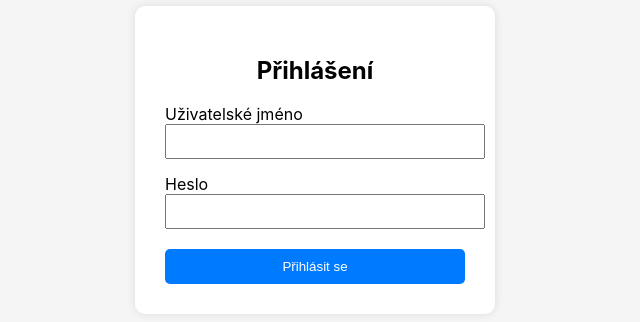
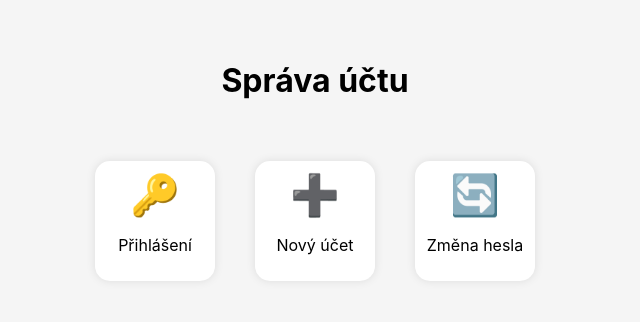
Before and after one commit to vilemgrim/SwiProj_FULL, a React (Create React App) app in the folder src/main/frontend/: page / in a window 1280 px wide. Shown: the part 240-562 px from the top of the page, without its empty margins (325-965 px from the left). Built offline with nearby package versions, Linux system fonts and the light colour scheme.

Commit message:
Frontend:  Tlačítka pro reset hesla, registrace, stránky pro registraci, reset hesla a homepage

```diff
--- a/src/main/frontend/src/App.js
+++ b/src/main/frontend/src/App.js
@@ -1,66 +1,98 @@
 import React, { useState } from "react";
+import LoginPage from "./LoginPage";
+import RegisterPage from "./RegisterPage";
+import ChangePasswordPage from "./ChangePasswordPage";
+import HomePage from "./HomePage";
 
 function App() {
-  const [username, setUsername] = useState("");
-  const [password, setPassword] = useState("");
+    const [page, setPage] = useState("menu"); // menu | login | register | change | home
 
-  const handleSubmit = (e) => {
-    e.preventDefault();
-    console.log("Přihlašovací údaje:", username, password);
-    // sem později přidáme volání na backend
+    // Funkce pro odhlášení
+    const logout = () => {
+        setPage("menu");
     };
 
+    // Přepínání mezi stránkami
+    if (page === "login") return <LoginPage goBack={() => setPage("menu")} onLogin={() => setPage("home")} />;
+    if (page === "register") return <RegisterPage goBack={() => setPage("menu")} />;
+    if (page === "change") return <ChangePasswordPage goBack={() => setPage("menu")} />;
+    if (page === "home") return <HomePage logout={logout} />;
+
+    // Hlavní menu s ikonkami
     return (
         <div style={{
+            height: "100vh",
             display: "flex",
             justifyContent: "center",
             alignItems: "center",
-        height: "100vh",
-        backgroundColor: "#f5f5f5"
+            backgroundColor: "#f5f5f5",
+            flexDirection: "column"
         }}>
-        <form
-            onSubmit={handleSubmit}
+            <h1>Správa účtu</h1>
+
+            <div style={{ display: "flex", gap: "40px", marginTop: "40px" }}>
+
+                {/* LOGIN */}
+                <div
+                    onClick={() => setPage("login")}
                     style={{
-              padding: "30px",
-              borderRadius: "10px",
+                        width: "120px",
+                        height: "120px",
                         backgroundColor: "white",
+                        borderRadius: "15px",
                         boxShadow: "0 0 10px rgba(0,0,0,0.1)",
-              width: "300px"
+                        display: "flex",
+                        justifyContent: "center",
+                        alignItems: "center",
+                        cursor: "pointer",
+                        flexDirection: "column"
                     }}
                 >
-          <h2 style={{ textAlign: "center" }}>Přihlášení</h2>
+                    <span style={{ fontSize: "40px" }}>🔑</span>
+                    <p>Přihlášení</p>
+                </div>
 
-          <label>Uživatelské jméno</label>
-          <input
-              type="text"
-              value={username}
-              onChange={(e) => setUsername(e.target.value)}
-              style={{ width: "100%", padding: "8px", marginBottom: "15px" }}
-          />
-
-          <label>Heslo</label>
-          <input
-              type="password"
-              value={password}
-              onChange={(e) => setPassword(e.target.value)}
-              style={{ width: "100%", padding: "8px", marginBottom: "20px" }}
-          />
-
-          <button
-              type="submit"
+                {/* REGISTER */}
+                <div
+                    onClick={() => setPage("register")}
                     style={{
-                width: "100%",
-                padding: "10px",
-                backgroundColor: "#007bff",
-                color: "white",
-                border: "none",
-                borderRadius: "5px",
-                cursor: "pointer"
+                        width: "120px",
+                        height: "120px",
+                        backgroundColor: "white",
+                        borderRadius: "15px",
+                        boxShadow: "0 0 10px rgba(0,0,0,0.1)",
+                        display: "flex",
+                        justifyContent: "center",
+                        alignItems: "center",
+                        cursor: "pointer",
+                        flexDirection: "column"
                     }}
                 >
-            Přihlásit se
-          </button>
-        </form>
+                    <span style={{ fontSize: "40px" }}>➕</span>
+                    <p>Nový účet</p>
+                </div>
+
+                {/* CHANGE PASSWORD */}
+                <div
+                    onClick={() => setPage("change")}
+                    style={{
+                        width: "120px",
+                        height: "120px",
+                        backgroundColor: "white",
+                        borderRadius: "15px",
+                        boxShadow: "0 0 10px rgba(0,0,0,0.1)",
+                        display: "flex",
+                        justifyContent: "center",
+                        alignItems: "center",
+                        cursor: "pointer",
+                        flexDirection: "column"
+                    }}
+                >
+                    <span style={{ fontSize: "40px" }}>🔄</span>
+                    <p>Změna hesla</p>
+                </div>
+
+            </div>
         </div>
     );
 }
--- /dev/null
+++ b/src/main/frontend/src/ChangePasswordPage.jsx
@@ -0,0 +1,38 @@
+import React, { useState } from "react";
+
+function ChangePasswordPage({ goBack }) {
+    const [username, setUsername] = useState("");
+    const [newPassword, setNewPassword] = useState("");
+
+    const handleChange = (e) => {
+        e.preventDefault();
+        alert("Heslo změněno (zatím bez ukládání)");
+        goBack();
+    };
+
+    return (
+        <div style={{ padding: "40px" }}>
+            <button onClick={goBack}>⬅ Zpět</button>
+            <h2>Změna hesla</h2>
+
+            <form onSubmit={handleChange}>
+                <input
+                    placeholder="Uživatel"
+                    value={username}
+                    onChange={(e) => setUsername(e.target.value)}
+                /><br /><br />
+
+                <input
+                    type="password"
+                    placeholder="Nové heslo"
+                    value={newPassword}
+                    onChange={(e) => setNewPassword(e.target.value)}
+                /><br /><br />
+
+                <button type="submit">Změnit</button>
+            </form>
+        </div>
+    );
+}
+
+export default ChangePasswordPage;
--- /dev/null
+++ b/src/main/frontend/src/HomePage.jsx
@@ -0,0 +1,19 @@
+import React from "react";
+
+function HomePage({ logout }) {
+    return (
+        <div style={{
+            height: "100vh",
+            display: "flex",
+            justifyContent: "center",
+            alignItems: "center",
+            flexDirection: "column",
+            backgroundColor: "#e8f0fe"
+        }}>
+            <h1>Vítej, kolego!</h1>
+            <p>Ahoj.</p>
+        </div>
+    );
+}
+
+export default HomePage;
--- /dev/null
+++ b/src/main/frontend/src/LoginPage.jsx
@@ -0,0 +1,45 @@
+import React, { useState } from "react";
+import HomePage from "./HomePage";
+
+function LoginPage({ goBack }) {
+    const [username, setUsername] = useState("");
+    const [password, setPassword] = useState("");
+    const [loggedIn, setLoggedIn] = useState(false);
+
+    const handleLogin = (e) => {
+        e.preventDefault();
+            if (username === "admin" && password === "1234") {
+            setLoggedIn(true);
+        } else {
+            alert("Špatné přihlašovací údaje!");
+        }
+    };
+
+    if (loggedIn) return <HomePage />;
+
+    return (
+        <div style={{ padding: "40px" }}>
+            <button onClick={goBack}>⬅ Zpět</button>
+            <h2>Přihlášení</h2>
+
+            <form onSubmit={handleLogin}>
+                <input
+                    placeholder="Uživatel"
+                    value={username}
+                    onChange={(e) => setUsername(e.target.value)}
+                /><br /><br />
+
+                <input
+                    type="password"
+                    placeholder="Heslo"
+                    value={password}
+                    onChange={(e) => setPassword(e.target.value)}
+                /><br /><br />
+
+                <button type="submit">Přihlásit</button>
+            </form>
+        </div>
+    );
+}
+
+export default LoginPage;
--- /dev/null
+++ b/src/main/frontend/src/RegisterPage.jsx
@@ -0,0 +1,38 @@
+import React, { useState } from "react";
+
+function RegisterPage({ goBack }) {
+    const [username, setUsername] = useState("");
+    const [password, setPassword] = useState("");
+
+    const handleRegister = (e) => {
+        e.preventDefault();
+        alert("Účet vytvořen (zatím bez ukládání)");
+        goBack();
+    };
+
+    return (
+        <div style={{ padding: "40px" }}>
+            <button onClick={goBack}>⬅ Zpět</button>
+            <h2>Nový účet</h2>
+
+            <form onSubmit={handleRegister}>
+                <input
+                    placeholder="Uživatel"
+                    value={username}
+                    onChange={(e) => setUsername(e.target.value)}
+                /><br /><br />
+
+                <input
+                    type="password"
+                    placeholder="Heslo"
+                    value={password}
+                    onChange={(e) => setPassword(e.target.value)}
+                /><br /><br />
+
+                <button type="submit">Vytvořit</button>
+            </form>
+        </div>
+    );
+}
+
+export default RegisterPage;
```
Lines whose indentation alone changed are shown as unchanged.
